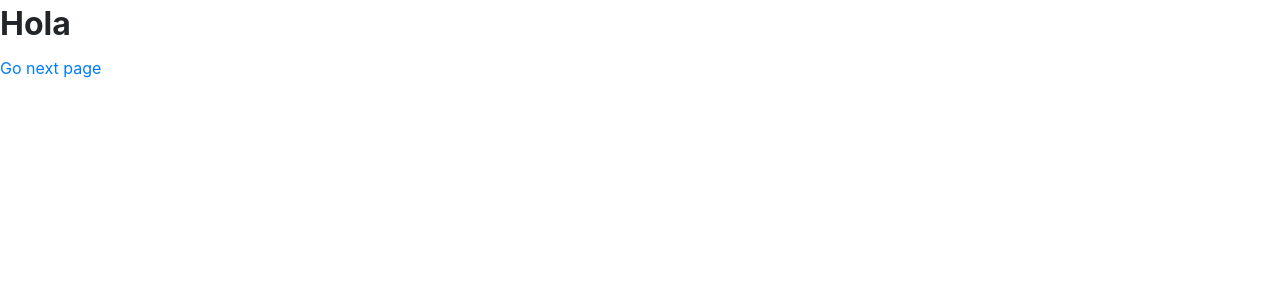
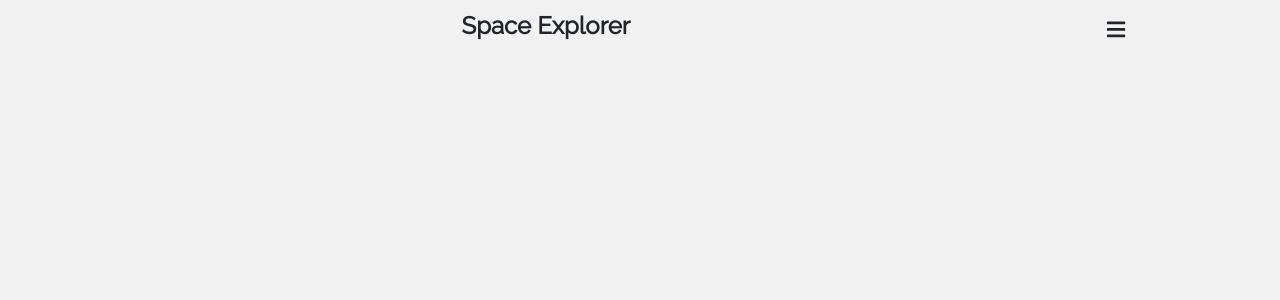
Before and after one commit to Homerm54/Space-Explorer, a Next.js app: page / in a window 1280 px wide. Shown: the top 300 px of the page. Built offline with nearby package versions, Linux system fonts and the light colour scheme.

Commit message:
Navbar Created

```diff
--- a/src/components/Fontawesome Icon Library/Library.js
+++ b/src/components/Fontawesome Icon Library/Library.js
@@ -1,4 +1,4 @@
 import { library } from '@fortawesome/fontawesome-svg-core'
-import { faBars } from '@fortawesome/free-solid-svg-icons';
+import { faBars, faTimes } from '@fortawesome/free-solid-svg-icons';
 
-library.add(faBars);
+library.add(faBars, faTimes);
--- /dev/null
+++ b/src/components/Navigation Bar/Navigation Bar.js
@@ -0,0 +1,62 @@
+import { useState } from 'react';
+import { FontAwesomeIcon } from '@fortawesome/react-fontawesome';
+import { TransitionGroup } from 'react-transition-group';
+
+import Link from 'next/link';
+
+import styles from './style.module.css';
+function Navbar() {
+
+  const [navLinksDisplay, setNavLinksDisplay] = useState(false);
+
+  return (
+    <section className={`container ${styles.container}`}>
+
+      <div className={`row ${styles['nav-header']}`}>
+        <h2 className={`col h3 ${styles.title}`}>Space Explorer</h2>
+        <span className={`col-auto h4 ${styles.toggleButton}`} role="button"
+          onClick={() => (setNavLinksDisplay(!navLinksDisplay))}>
+          {navLinksDisplay ? <FontAwesomeIcon icon="times" className="text-blue" /> : <FontAwesomeIcon icon="bars" />}
+        </span>
+      </div>
+
+      <div className={`row ${styles['nav-links-container']} ${navLinksDisplay && styles['show-navContainer']}`}>
+        <ul className={`${styles['nav-links-list']}`}>
+          <li className={styles['nav-item']}>
+            <Link href="/">
+              <a className={styles['nav-link']}>Hola</a>
+            </Link>
+          </li>
+          <li className={styles['nav-item']}>
+            <Link href="/">
+              <a className={styles['nav-link']}>Hola</a>
+            </Link>
+          </li>
+          <li className={styles['nav-item']}>
+            <Link href="/">
+              <a className={styles['nav-link']}>Hola</a>
+            </Link>
+          </li>
+          <li className={styles['nav-item']}>
+            <Link href="/">
+              <a className={styles['nav-link']}>Hola</a>
+            </Link>
+          </li>
+          <li className={styles['nav-item']}>
+            <Link href="/">
+              <a className={styles['nav-link']}>Hola</a>
+            </Link>
+          </li>
+          <li className={styles['nav-item']}>
+            <Link href="/">
+              <a className={styles['nav-link']}>Hola</a>
+            </Link>
+          </li>
+        </ul>
+      </div>
+
+    </section>
+  )
+}
+
+export default Navbar;
--- /dev/null
+++ b/src/components/Navigation Bar/style.module.css
@@ -0,0 +1,69 @@
+@keyframes appear{
+  from{
+    opacity: 0;
+  }
+
+  to{
+    opacity: 1;
+  }
+}
+
+.container{
+  position: fixed;
+  top: 0.5rem; /*Small 'Margin'*/
+  animation: appear 1s;
+}
+
+.toggleButton{
+  align-self: center;
+}
+
+.title{
+  text-align: center;
+}
+
+.nav-links-container{
+  width: 100%;
+  height: 100vh;
+
+  padding-right: 1.3rem;
+  padding-top: 3.8rem;
+
+  position: fixed;
+  top: 0px;
+
+  justify-content: flex-end;
+  z-index: -1;
+
+  background-color: rgba(0, 0, 0, 0);
+  transform: translateX(100%); /*Default*/
+
+  transition: transform 500ms, background-color 250ms ease 600ms;
+  /*Change this according to the theme*/
+  background: linear-gradient(270deg, var(--custom-white) 80%, rgba(0, 0, 0, 0) 80%);
+}
+
+.show-navContainer{
+  transform: translateX(0%);
+  background-color: rgba(0, 0, 0, 0.3);
+}
+
+.nav-links-list{
+  text-align: right;
+  list-style: none;
+  display: flex;
+  flex-direction: column;
+}
+
+.nav-link{
+  text-decoration: none;
+  color: unset;
+}
+
+.nav-link:hover{
+  text-decoration: none;
+}
+
+.nav-item{
+  padding: 0.2rem;
+}
--- /dev/null
+++ b/src/components/css/global.css
@@ -0,0 +1,4 @@
+body{
+  font-family: Raleway;
+  background-color: var(--custom-white);
+}
--- a/src/components/css/utilities.css
+++ b/src/components/css/utilities.css
@@ -33,3 +33,27 @@
 .text-black{
   color: black;
 }
+
+.h1{
+  font-size: 2rem;
+}
+
+.h2{
+  font-size: 1.7rem;
+}
+
+.h3{
+  font-size: 1.5rem;
+}
+
+.h4{
+  font-size: 1.3rem;
+}
+
+.h5{
+  font-size: 1.15rem;
+}
+
+.h6{
+  font-size: 1rem;
+}
--- a/src/pages/_app.js
+++ b/src/pages/_app.js
@@ -2,6 +2,10 @@ import Head from 'next/head';
 
 import Router from 'next/router';
 import NProgress from 'nprogress/nprogress';
+
+import Navbar from 'components/Navigation Bar/Navigation Bar';
+
+import 'components/Fontawesome Icon Library/Library';
 
 //Global CSS
 import 'nprogress/nprogress.css'
@@ -10,6 +14,7 @@ import 'bootstrap/dist/css/bootstrap-reboot.min.css';
 import 'components/css/fonts.css';
 import 'components/css/utilities.css';
 import 'components/css/palette.css';
+import 'components/css/global.css'
 
 Router.onRouteChangeStart = () => {
   NProgress.start();
@@ -30,6 +35,7 @@ export default function MyApp({ Component, pageProps }) {
       <Head>
         <meta name="viewport" content="width=device-width, initial-scale=1, shrink-to-fit=no" />
       </Head>
+      <Navbar />
       <Component {...pageProps} />
     </>
   )
--- a/src/pages/index.js
+++ b/src/pages/index.js
@@ -3,8 +3,6 @@ import Link from 'next/link';
 export default function Test(){
   return(
     <>
-      <h1>Hola</h1>
-      <Link href="test"><a>Go next page</a></Link>
     </>
   )
 }
```
